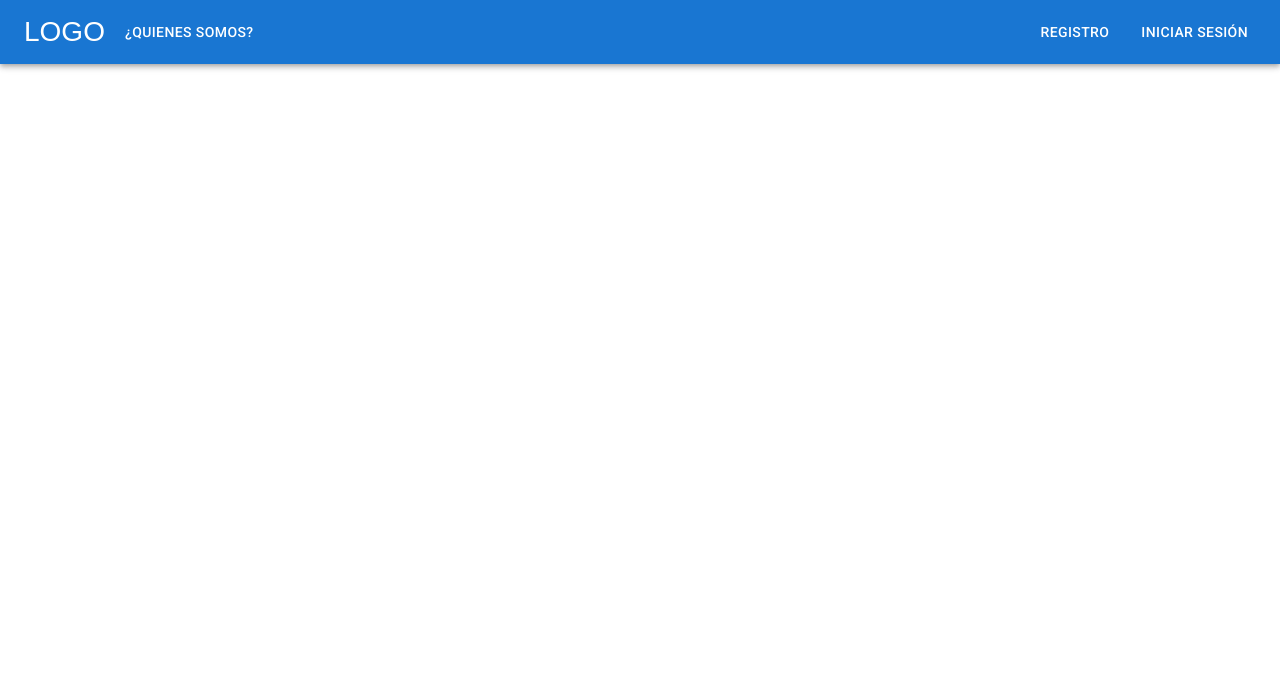
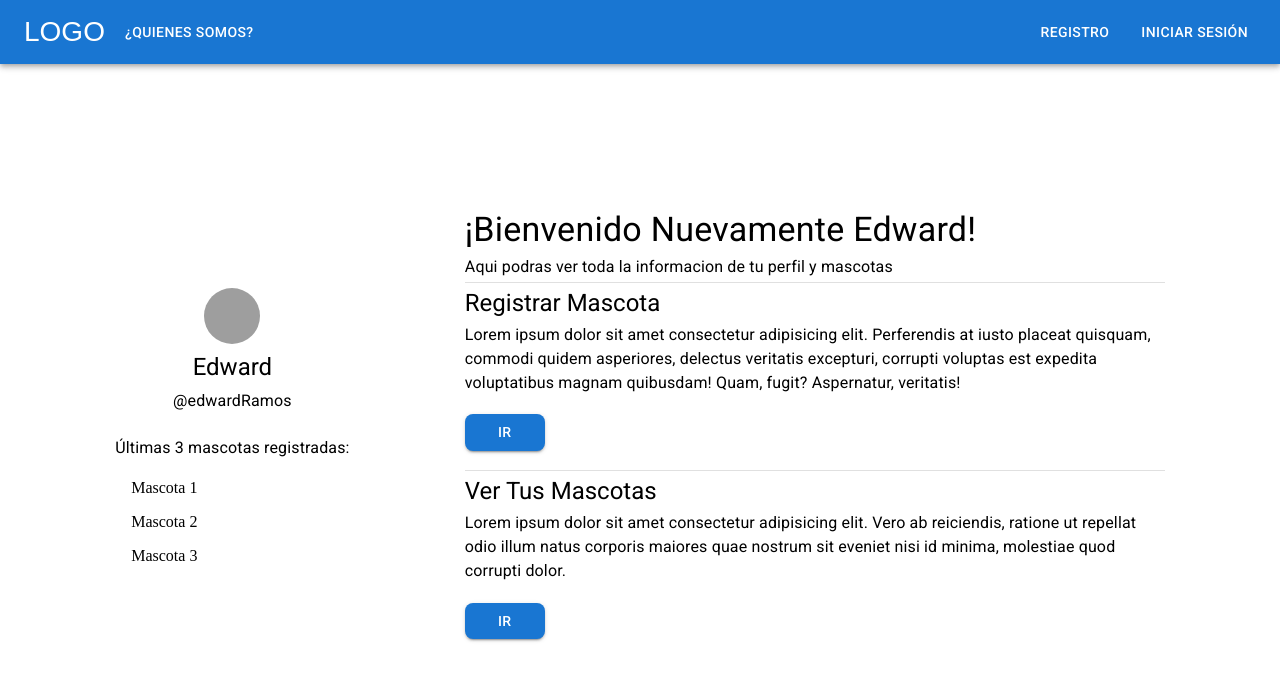
Before and after one commit to EdwardR0507/Pets-world, a React (Create React App) app: page /user/profile in a window 1280 px wide. Shown: the top 680 px of the page. Built offline with nearby package versions, Linux system fonts and the light colour scheme; grey boxes are pictures that could not be loaded.

Commit message:
feat: Profile page

```diff
--- a/src/App.js
+++ b/src/App.js
@@ -1,4 +1,4 @@
-import AppRouter from "./router/AppRouter";
+import AppRouter from "./routers/AppRouter";
 function App() {
   return <AppRouter />;
 }
--- a/src/index.css
+++ b/src/index.css
@@ -1,13 +1,5 @@
 body {
+  padding: 0;
   margin: 0;
-  font-family: -apple-system, BlinkMacSystemFont, 'Segoe UI', 'Roboto', 'Oxygen',
-    'Ubuntu', 'Cantarell', 'Fira Sans', 'Droid Sans', 'Helvetica Neue',
-    sans-serif;
-  -webkit-font-smoothing: antialiased;
-  -moz-osx-font-smoothing: grayscale;
+  box-sizing: border-box;
 }
-
-code {
-  font-family: source-code-pro, Menlo, Monaco, Consolas, 'Courier New',
-    monospace;
-}
--- a/src/pages/Home.jsx
+++ b/src/pages/Home.jsx
@@ -43,11 +43,14 @@ const Home = () => {
             borderRadius: "0.5rem",
             border: "none",
           }}
-          onClick={() => navigate("/register")}
+          onClick={() => navigate("/auth/register")}
         >
           Registrate
         </Button>
-        <Link to="/login" style={{ textDecoration: "none", color: "inherit" }}>
+        <Link
+          to="/auth/login"
+          style={{ textDecoration: "none", color: "inherit" }}
+        >
           ¿Ya tienes una cuenta? Inicia sesión
         </Link>
       </Box>
--- a/src/pages/auth/Login.jsx
+++ b/src/pages/auth/Login.jsx
@@ -14,15 +14,18 @@ const Login = () => {
 
   const onSubmit = (data) => {
     console.log(data);
-    // axiosFetch({
-    //   axiosInstance: axios,
-    //   method: "post",
-    //   url: "/auth/login",
-    //   requestConfig: {
-    //     data,
-    //   },
-    // });
+    axiosFetch({
+      axiosInstance: axios,
+      method: "post",
+      url: "/auth/logi",
+      requestConfig: {
+        data: JSON.stringify(data),
+      },
+    });
   };
+  console.log("response:", response);
+  console.log("error:", error);
+
   return (
     <Box
       sx={{
@@ -77,6 +80,7 @@ const Login = () => {
         <Button
           variant="contained"
           color="primary"
+          disabled={loading}
           type="submit"
           sx={{
             margin: "1rem 0",
@@ -86,6 +90,7 @@ const Login = () => {
         >
           Iniciar Sesión
         </Button>
+        {!loading && error && <p>{error}</p>}
       </form>
     </Box>
   );
--- a/src/pages/auth/Register.jsx
+++ b/src/pages/auth/Register.jsx
@@ -9,19 +9,21 @@ const Register = () => {
     handleSubmit,
     formState: { errors },
   } = useForm();
-
   const [response, error, loading, axiosFetch] = useAxiosFunction();
 
+  console.log(response);
+  console.log(error);
+
   const onSubmit = (data) => {
-    console.log(data);
-    // axiosFetch({
-    //   axiosInstance: axios,
-    //   method: "post",
-    //   url: "/auth/nuevo",
-    //   requestConfig: {
-    //     data,
-    //   },
-    // });
+    console.log(JSON.stringify(data));
+    axiosFetch({
+      axiosInstance: axios,
+      method: "post",
+      url: "/auth/nuevo",
+      requestConfig: {
+        data: JSON.stringify(data),
+      },
+    });
   };
 
   return (
@@ -110,7 +112,7 @@ const Register = () => {
             variant="outlined"
             required
             pattern={{
-              value: /^[a-zA-ZÀ-ÿ\s\d]{1,40}$/,
+              value: /^[a-zA-ZÀ-ÿ\s\d-]{1,40}$/,
               message: "No se permiten caracteres especiales",
             }}
             errors={errors}
@@ -172,6 +174,7 @@ const Register = () => {
             variant="contained"
             color="primary"
             type="submit"
+            disabled={loading}
             sx={{
               margin: "1rem 0",
               borderRadius: "0.5rem",
@@ -180,6 +183,7 @@ const Register = () => {
           >
             Registrarse
           </Button>
+          {!loading && error && <p>{error}</p>}
         </form>
         <Box
           sx={{ width: "500px", height: "500px", backgroundColor: "green" }}
--- a/src/pages/user/Profile.jsx
+++ b/src/pages/user/Profile.jsx
@@ -1,7 +1,160 @@
-import React from "react";
+import {
+  Avatar,
+  Box,
+  Button,
+  Divider,
+  List,
+  ListItem,
+  Typography,
+} from "@mui/material";
+import { Link, useNavigate } from "react-router-dom";
 
 const Profile = () => {
-  return <div>Profile</div>;
+  const navigate = useNavigate();
+
+  return (
+    <Box
+      sx={{
+        display: "flex",
+        justifyContent: "space-evenly",
+        alignItems: "center",
+        height: "calc(100vh - 64px)",
+      }}
+    >
+      <Box
+        sx={{
+          height: "300px",
+          display: "flex",
+          flexDirection: "column",
+          justifyContent: "space-around",
+          alignItems: "center",
+        }}
+      >
+        <Box
+          sx={{
+            display: "flex",
+            flexDirection: "column",
+            alignItems: "center",
+            justifyContent: "space-evenly",
+            height: "140px",
+          }}
+        >
+          <Avatar
+            alt="User"
+            src="https://images.unsplash.com/photo-1518806118471-f28b20a1d79d?ixlib=rb-1.2.1&ixid=eyJhcHBfaWQiOjEyMDd9&auto=format&fit=crop&w=634&q=80"
+            sx={{ width: 56, height: 56 }}
+          />
+          <Typography variant="h5">Edward</Typography>
+          <Typography variant="body1"> @edwardRamos </Typography>
+        </Box>
+        <Box
+          sx={{
+            display: "flex",
+            flexDirection: "column",
+            alignItems: "center",
+            justifyContent: "space-around",
+            marginTop: "1rem",
+            height: "150px",
+          }}
+        >
+          <Typography variant="body1">
+            Últimas 3 mascotas registradas:
+          </Typography>
+          <List
+            sx={{
+              display: "flex",
+              flexDirection: "column",
+              justifyContent: "space-around",
+              alignItems: "center",
+              width: "100%",
+            }}
+          >
+            <ListItem>
+              <Link
+                to="/user/profile"
+                style={{ textDecoration: "none", color: "inherit" }}
+              >
+                Mascota 1
+              </Link>
+            </ListItem>
+            <ListItem>
+              <Link
+                to="/auth/register"
+                style={{ textDecoration: "none", color: "inherit" }}
+              >
+                Mascota 2
+              </Link>
+            </ListItem>
+            <ListItem>
+              <Link
+                to="/auth/register"
+                style={{ textDecoration: "none", color: "inherit" }}
+              >
+                Mascota 3
+              </Link>
+            </ListItem>
+          </List>
+        </Box>
+      </Box>
+      <Box
+        sx={{
+          display: "flex",
+          flexDirection: "column",
+          justifyContent: "space-around",
+          width: "700px",
+          height: "450px",
+        }}
+      >
+        <Typography variant="h4">¡Bienvenido Nuevamente Edward!</Typography>
+        <Typography variant="body1">
+          Aqui podras ver toda la informacion de tu perfil y mascotas
+        </Typography>
+        <Divider />
+
+        <Typography variant="h5">Registrar Mascota</Typography>
+        <Typography variant="body1">
+          Lorem ipsum dolor sit amet consectetur adipisicing elit. Perferendis
+          at iusto placeat quisquam, commodi quidem asperiores, delectus
+          veritatis excepturi, corrupti voluptas est expedita voluptatibus
+          magnam quibusdam! Quam, fugit? Aspernatur, veritatis!
+        </Typography>
+        <Button
+          variant="contained"
+          color="primary"
+          sx={{
+            width: "5rem",
+            margin: "1rem 0",
+            borderRadius: "0.5rem",
+            border: "none",
+          }}
+          onClick={() => navigate("/user/register-pet")}
+        >
+          Ir
+        </Button>
+        <Divider />
+
+        <Typography variant="h5">Ver Tus Mascotas</Typography>
+        <Typography variant="body1">
+          Lorem ipsum dolor sit amet consectetur adipisicing elit. Vero ab
+          reiciendis, ratione ut repellat odio illum natus corporis maiores quae
+          nostrum sit eveniet nisi id minima, molestiae quod corrupti dolor.
+        </Typography>
+        <Button
+          variant="contained"
+          color="primary"
+          sx={{
+            width: "5rem",
+            margin: "1rem 0",
+            borderRadius: "0.5rem",
+            border: "none",
+          }}
+          onClick={() => navigate("/user/pets")}
+        >
+          Ir
+        </Button>
+      </Box>
+    </Box>
+  );
 };
 
 export default Profile;
--- a/src/router/AppRouter.jsx
+++ b/src/routers/AppRouter.jsx
@@ -5,8 +5,9 @@ import NavBar from "../ui/NavBar";
 
 const Home = lazy(() => import("../pages/Home"));
 const About = lazy(() => import("../pages/About"));
-const Register = lazy(() => import("../pages/auth/Register"));
-const Login = lazy(() => import("../pages/auth/Login"));
+const AuthRouter = lazy(() => import("./AuthRouter"));
+const PetRouter = lazy(() => import("./PetRouter"));
+const Profile = lazy(() => import("../pages/user/Profile"));
 
 const AppRouter = () => {
   return (
@@ -14,10 +15,11 @@ const AppRouter = () => {
       <Suspense fallback={<Spinner />}>
         <NavBar />
         <Routes>
-          <Route path="/" element={<Home />} />
+          <Route path="/" index element={<Home />} />
           <Route path="/about" element={<About />} />
-          <Route path="/register" element={<Register />} />
-          <Route path="/login" element={<Login />} />
+          <Route path="/auth/*" element={<AuthRouter />} />
+          <Route path="/user/*" element={<PetRouter />} />
+          <Route path="/user/profile" element={<Profile />} />
         </Routes>
       </Suspense>
     </BrowserRouter>
--- /dev/null
+++ b/src/routers/AuthRouter.jsx
@@ -0,0 +1,16 @@
+import { lazy } from "react";
+import { Route, Routes } from "react-router-dom";
+
+const Register = lazy(() => import("../pages/auth/Register"));
+const Login = lazy(() => import("../pages/auth/Login"));
+
+const AuthRouter = () => {
+  return (
+    <Routes>
+      <Route path="register" element={<Register />} />
+      <Route path="login" element={<Login />} />
+    </Routes>
+  );
+};
+
+export default AuthRouter;
--- /dev/null
+++ b/src/routers/PetRouter.jsx
@@ -0,0 +1,16 @@
+import { lazy } from "react";
+import { Route, Routes } from "react-router-dom";
+
+const RegisterPet = lazy(() => import("../pages/user/pets/RegisterPet"));
+const Pets = lazy(() => import("../pages/user/pets/Pets"));
+
+const PetRouter = () => {
+  return (
+    <Routes>
+      <Route path="register-pet" element={<RegisterPet />} />
+      <Route path="pets" element={<Pets />} />
+    </Routes>
+  );
+};
+
+export default PetRouter;
--- a/src/ui/NavBar.jsx
+++ b/src/ui/NavBar.jsx
@@ -31,7 +31,7 @@ const NavBar = () => {
         <Stack direction="row" spacing={2}>
           <Button color="inherit">
             <Link
-              to="/register"
+              to="/auth/register"
               style={{ textDecoration: "none", color: "inherit" }}
             >
               Registro
@@ -39,7 +39,7 @@ const NavBar = () => {
           </Button>
           <Button color="inherit">
             <Link
-              to="/login"
+              to="/auth/login"
               style={{ textDecoration: "none", color: "inherit" }}
             >
               Iniciar Sesión
```
